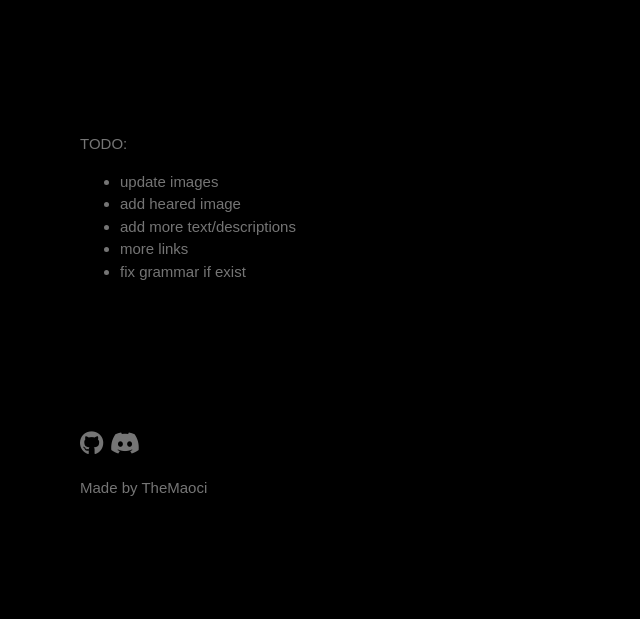
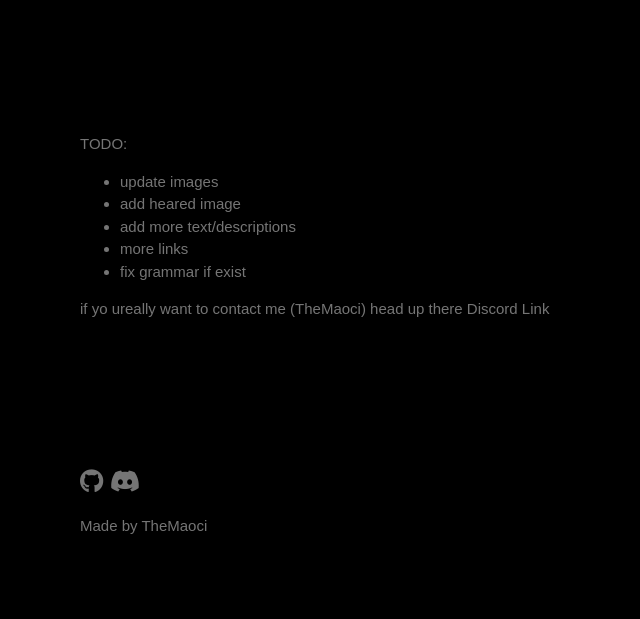
Before and after one commit to JustEmuTarkov/justemutarkov.github.io, a plain HTML site: page index.html in a window 1280 px wide. Shown: the part 3734-4353 px from the top of the page, without its empty margins (130-770 px from the left). Before the commit the page ends 4325 px from the top, so only its background shows below. Drawn offline with Linux system fonts and the light colour scheme; a web font is replaced by a local one.

Commit message:
Update index.html

```diff
--- a/index.html
+++ b/index.html
@@ -72,7 +72,7 @@ body, h1,h2,h3,h4,h5,h6 {font-family: "Montserrat", sans-serif}
   <div class="mao-content mao-justify mao-text-grey mao-padding-64" id="about">
     <h2 class="mao-text-light-grey">JustEmuTarkov - Backend Emulator</h2>
     <hr style="width:200px" class="mao-opacity">
-    <p>
+        <p>
 		<b>Written In JS</b><br>
 		Server is written in JS (Node), its easy to edit and modify
 	</p>
@@ -92,7 +92,7 @@ body, h1,h2,h3,h4,h5,h6 {font-family: "Montserrat", sans-serif}
 		<b>Server allow to run diffrent game versions</b><br>
 		Yes. Server will allow to run diffrent versions of clients the only thing changed will be db folder
 	</p>
-    <p>
+        <p>
 		<b>When Server and files will get released ?</b><br>
 		After they gona be ready...
 	</p>
@@ -143,6 +143,7 @@ body, h1,h2,h3,h4,h5,h6 {font-family: "Montserrat", sans-serif}
 		<li>more links</li>
 		<li>fix grammar if exist</li>
 	</ul>
+	  <p>if yo ureally want to contact me (TheMaoci) head up there <a href="https://discord.gg/T66tGKa">Discord Link</a></p>
   <!-- End Section -->
   </div>
     <!-- Footer -->
```
